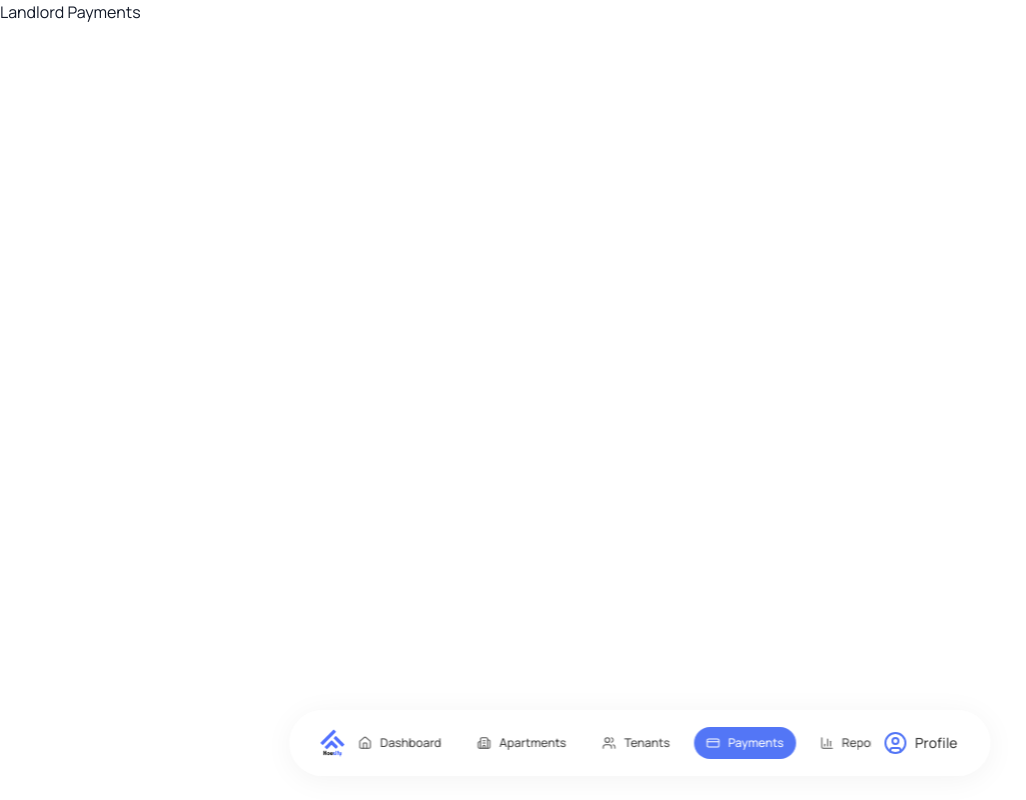
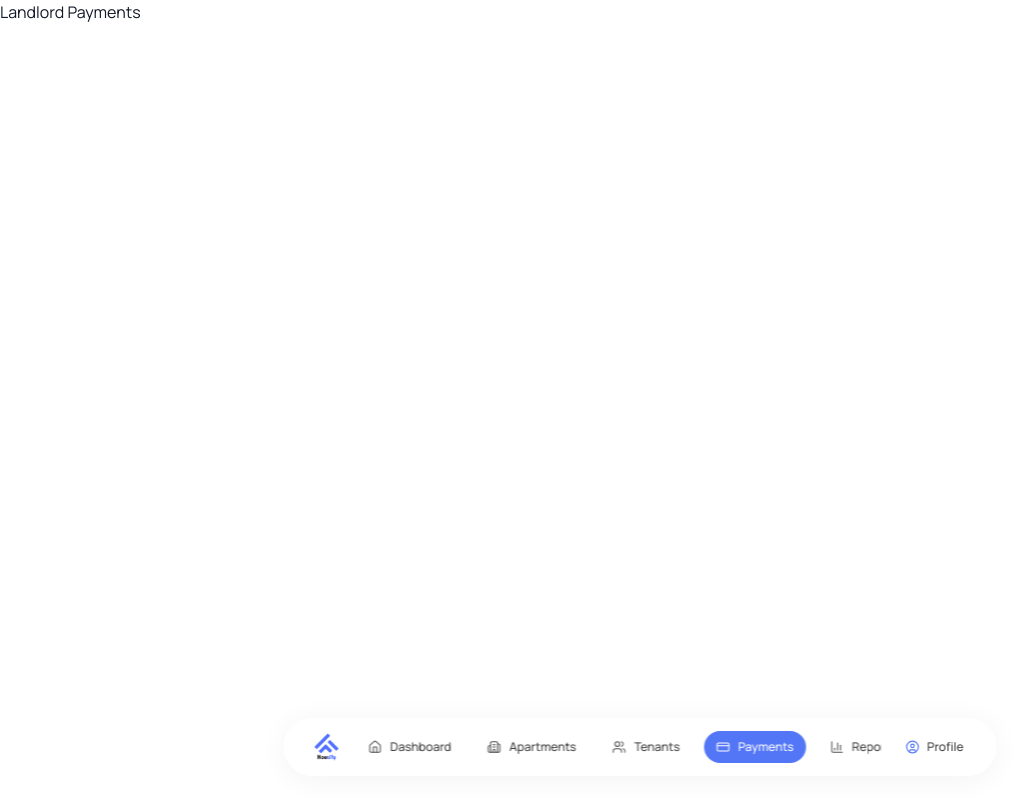
Before and after one commit to kajugadaniels/housify-client, a Next.js app: page /landlord/payments in a window 1280 px wide. Shown: the whole page, without its empty margins (0-1026 px from the left). Built offline with nearby package versions, Linux system fonts and the light colour scheme.

Commit message:
New changes

```diff
--- a/src/components/shared/landloard/Navbar.tsx
+++ b/src/components/shared/landloard/Navbar.tsx
@@ -67,7 +67,7 @@ const LandlordNavbar = () => {
             }}
         >
             {/* Logo only (no text) */}
-            <div className="hidden sm:flex items-center gap-2 pl-2 shrink-0">
+            <div className="hidden sm:flex items-center gap-2 pl-2 shrink-0 mr-4">
                 <Image src="/logo.png" alt="Housify Logo" width={28} height={28} loading="lazy" />
             </div>
 
@@ -171,20 +171,20 @@ const LandlordNavbar = () => {
             <div className="relative shrink-0" ref={dropdownRef}>
                 <button
                     onClick={() => setIsDropdownOpen((p) => !p)}
-                    className="flex flex-col sm:flex-row items-center sm:gap-2 px-3 py-2 rounded-full transition-all hover:bg-primary/10"
+                    className="flex flex-col sm:flex-row items-center sm:gap-2 px-3 py-2 rounded-full transition-all hover:bg-primary/10 ml-3"
                 >
                     {landlord?.avatar ? (
                         <Image
                             src={landlord.avatar}
-                            width={28}
-                            height={28}
+                            width={14}
+                            height={14}
                             alt="Avatar"
                             className="rounded-full"
                         />
                     ) : (
-                        <UserCircle className="text-primary" size={24} />
+                        <UserCircle className="text-primary" size={14} />
                     )}
-                    <span className="hidden sm:inline text-sm font-medium text-neutral-700">
+                    <span className="hidden sm:inline text-xs font-medium text-neutral-700">
                         {landlord?.name?.split(" ")[0] || "Profile"}
                     </span>
                 </button>
```
